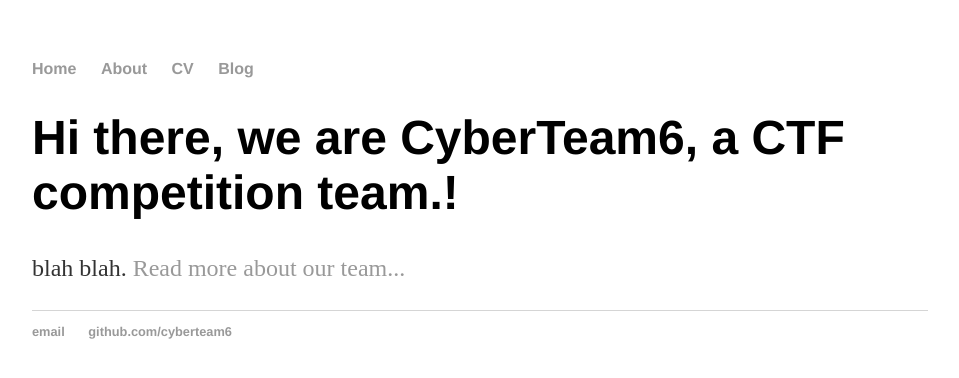
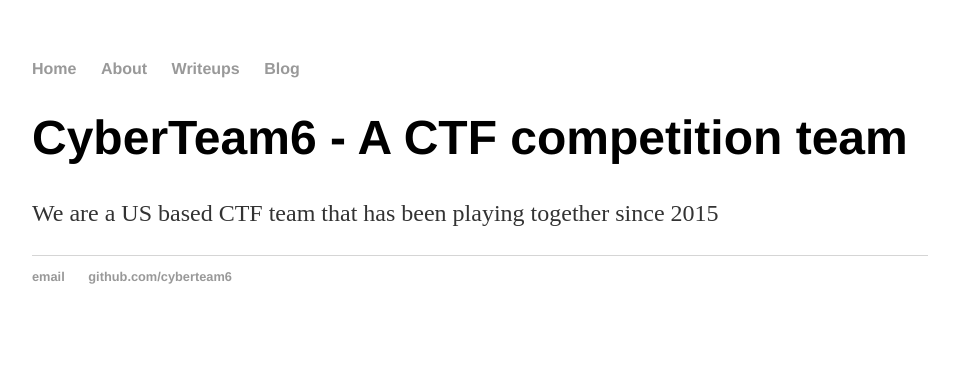
Before and after one commit to CyberTeam6/cyberteam6.gethub.io, a Jekyll site: the page built from index.html, in a window 1280 px wide. Shown: the top 378 px of the page, without its empty margins (160-1119 px from the left). Built offline with Jekyll 4.4.1, drawn with Linux system fonts in a browser that asks for light colours.

Commit message:
fixed index.html
fixed

```diff
--- a/index.html
+++ b/index.html
@@ -1,30 +1,8 @@
-<!DOCTYPE html>
-<html>
-	<head>
-		<title>CyberTeam6</title>
-		<!-- link to main stylesheet -->
-		<link rel="stylesheet" type="text/css" href="/css/main.css">
-	</head>
-	<body>
-		<nav>
-    		<ul>
-        		<li><a href="/">Home</a></li>
-	        	<li><a href="/about">About</a></li>
-        		<li><a href="/cv">CV</a></li>
-        		<li><a href="/blog">Blog</a></li>
-    		</ul>
-		</nav>
-		<div class="container">
-    		<div class="blurb">
-        		<h1>Hi there, we are CyberTeam6, a CTF competition team.!</h1>
-				<p>blah blah. <a href="/about">Read more about our team...</a></p>
-    		</div><!-- /.blurb -->
-		</div><!-- /.container -->
-		<footer>
-    		<ul>
-        		<li><a href="mailto:anarky@cyberteam6.net">email</a></li>
-        		<li><a href="https://github.com/cyberteam6">github.com/cyberteam6</a></li>
-			</ul>
-		</footer>
-	</body>
-</html>
+---
+layout: default
+title: CyberTeam6 - A CTF Team
+---
+<div class="blurb">
+	<h1>CyberTeam6 - A CTF competition team</h1>
+	<p>We are a US based CTF team that has been playing together since 2015</p>
+</div><!-- /.blurb -->
```
